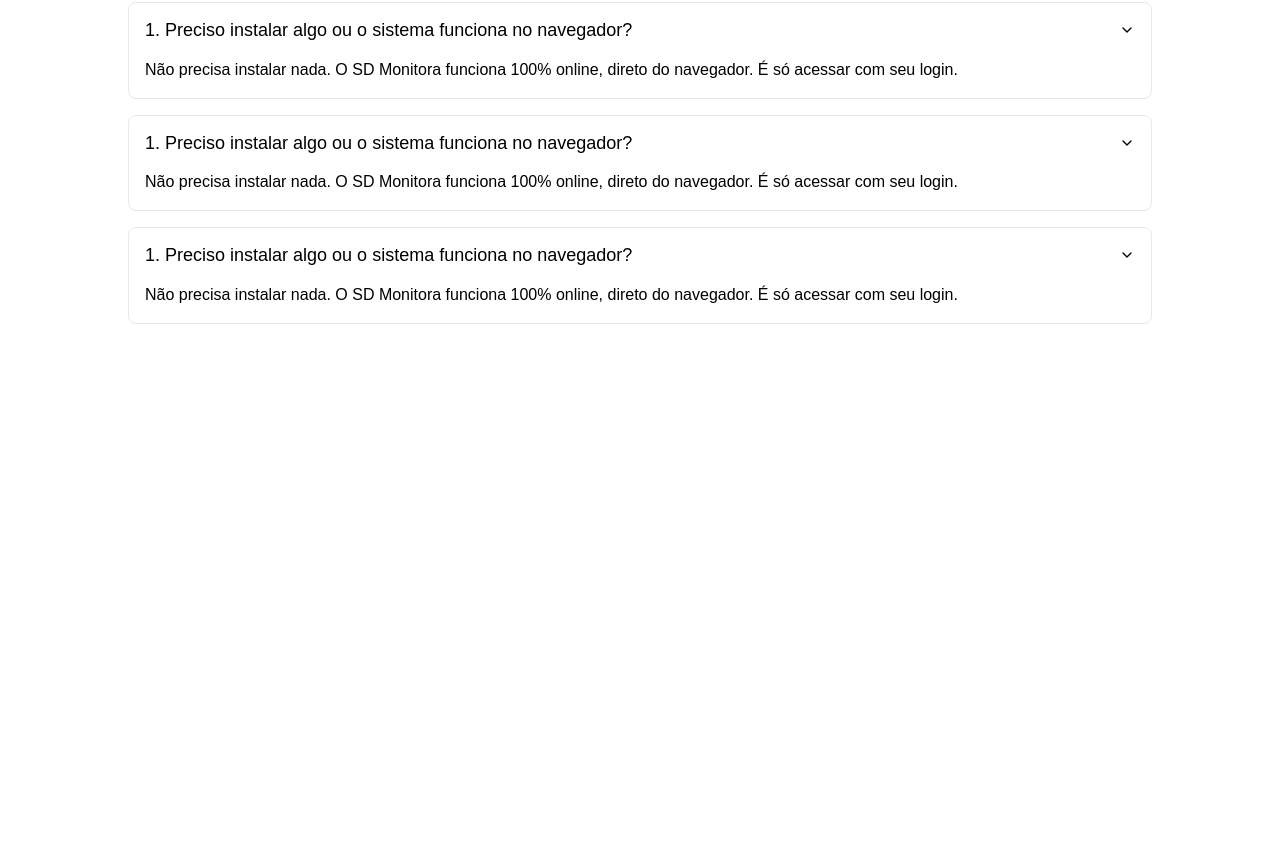
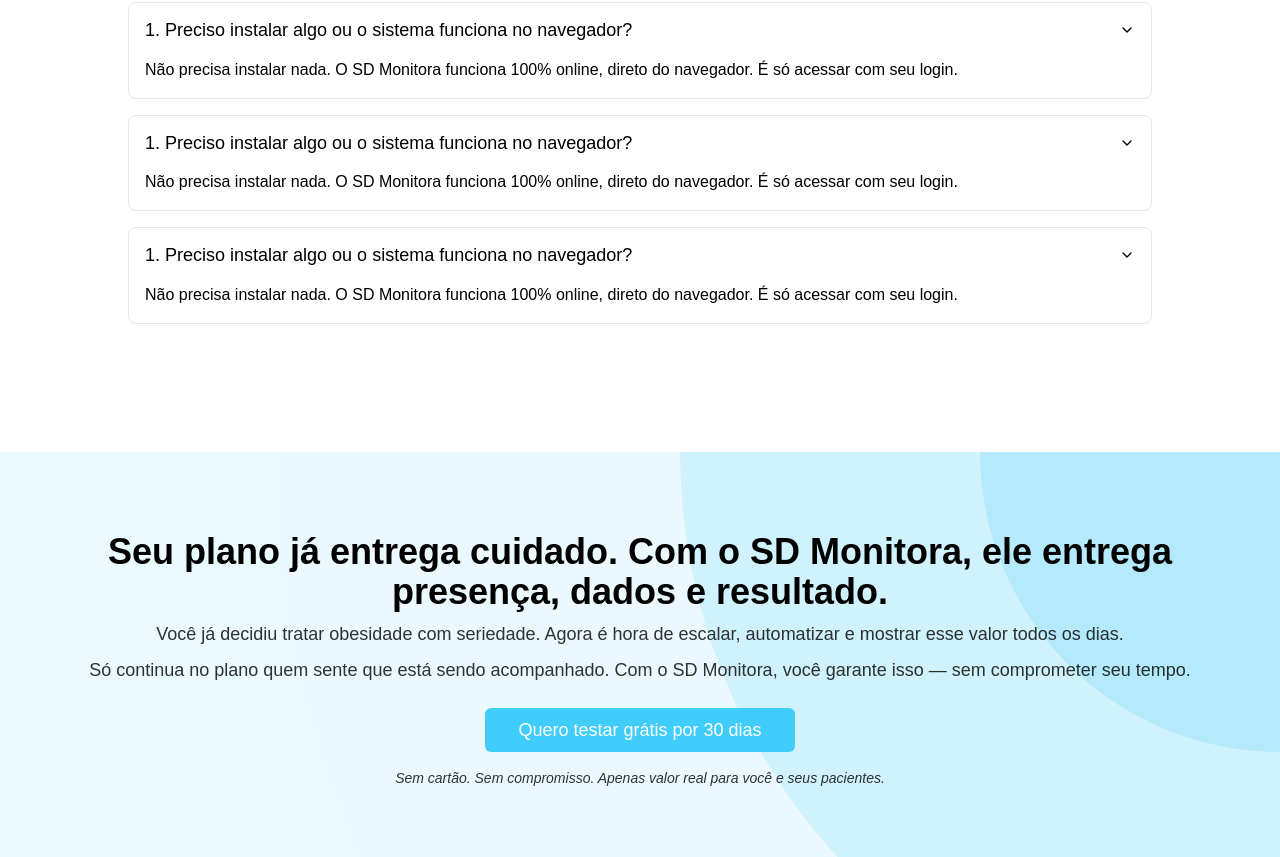
Before and after one commit to givanildsss444/sd-monitora, a Next.js app: page / in a window 1280 px wide. Shown: the part 11143-12000 px from the top of the page. Before the commit the page ends 11595 px from the top, so only its background shows below. Built offline with nearby package versions, Linux system fonts and the light colour scheme.

Commit message:
penultimate section completed

```diff
--- a/src/app/page.tsx
+++ b/src/app/page.tsx
@@ -1092,6 +1092,37 @@
             </div>
           </section>
 
+          {/*-----------------------------------------------------------------------------------------------------------------------------------------------------------------------------------------------------------------------------------------------------------------------------------------*/}
+
+          <section className="relative w-full bg-[#eafaff] from-[#40CDFB]/20 to-[#40CDFB] py-20">
+
+            <div className="absolute right-0 top-0 size-full overflow-hidden">
+              <div className="absolute right-0 top-0 size-[2000px] -translate-y-2/4 translate-x-2/4 rounded-full bg-[#ebf9fe]"></div>
+              <div className="absolute right-0 top-0 size-[1200px] -translate-y-2/4 translate-x-2/4 rounded-full bg-[#cff2fc]"></div>
+              <div className="absolute right-0 top-0 size-[600px] -translate-y-2/4 translate-x-2/4 rounded-full bg-[#b4eafb]"></div>
+            </div>
+
+            <div className="container relative mx-auto max-w-6xl space-y-6 px-4 text-black">
+
+              <div className="space-y-2 text-center">
+                <h2 className="text-3xl font-bold sm:text-4xl">Seu plano já entrega cuidado. Com o SD Monitora, ele entrega presença, dados e resultado.</h2>
+                <p className="text-lg text-black/80">Você já decidiu tratar obesidade com seriedade. Agora é hora de escalar, automatizar e mostrar esse valor todos os dias.</p>
+                <p className="text-lg font-medium text-black/80">Só continua no plano quem sente que está sendo acompanhado. Com o SD Monitora, você garante isso — sem comprometer seu tempo.</p>
+              </div>
+
+              <div className="flex flex-col items-center justify-center gap-4">
+                <button className="relative inline-flex items-center justify-center gap-2 whitespace-nowrap font-medium ring-offset-background transition-colors focus-visible:outline-none focus-visible:ring-2 focus-visible:ring-ring focus-visible:ring-offset-2 disabled:pointer-events-none disabled:opacity-50 [&amp;_svg]:pointer-events-none [&amp;_svg]:size-4 [&amp;_svg]:shrink-0 h-11 rounded-md px-8 text-lg bg-[#40CDFB] border border-transparent text-white hover:bg-[#40CDFB]/90">
+                  <a href="/login" data-discover="true">Quero testar grátis por 30 dias</a>
+                </button>
+                <p className="text-sm italic text-black/80">Sem cartão. Sem compromisso. Apenas valor real para você e seus pacientes.</p>
+              </div>
+
+            </div>
+
+          </section>
+
+          {/*-----------------------------------------------------------------------------------------------------------------------------------------------------------------------------------------------------------------------------------------------------------------------------------------*/}
+
         </div>
         <footer></footer>
       </div>
```
